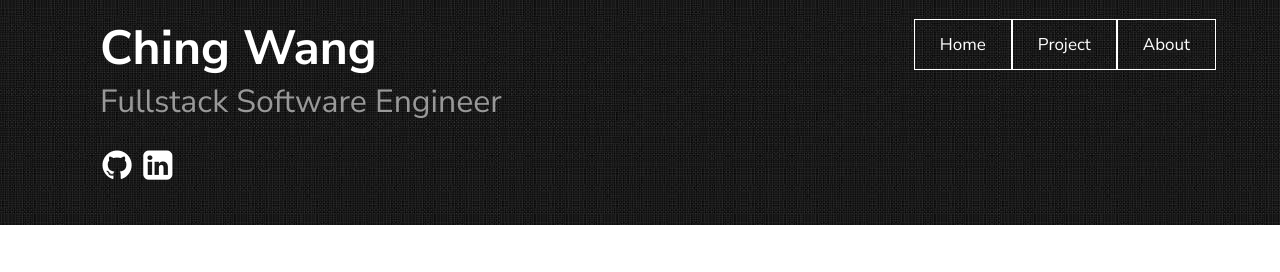
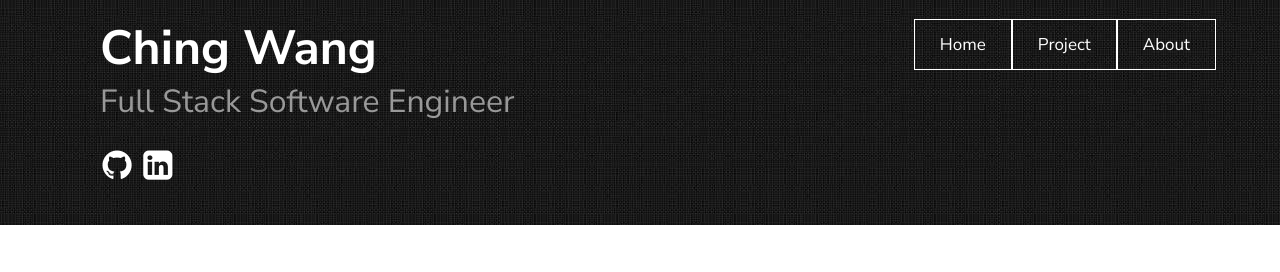
Before and after one commit to ching-wang/ching-wang.io, a Jekyll site: the page built from index.markdown, in a window 1280 px wide and 900 px high. Shown: the top 272 px of the window. Built offline with Jekyll 4.4.1, drawn with Linux system fonts in a browser that asks for light colours.

Commit message:
fixed the space

```diff
--- a/_config.yml
+++ b/_config.yml
@@ -47,7 +47,7 @@ theme: texture
 permalink: /posts/:title/
 texture:
   title: Ching Wang
-  tagline: Fullstack Software Engineer
+  tagline: Full Stack Software Engineer
   date_format: "%b %-d, %Y"
   style: black
   showNav: true
```
